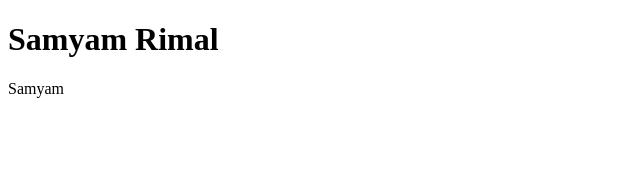
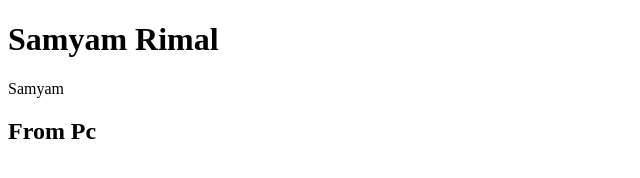
Before and after one commit to SamyamRimal/LEARN-MERN, a plain HTML site: page JavaScript/learnJavaScript.html in a window 1280 px wide. Shown: the whole page, without its empty margins (0-640 px from the left). Drawn offline with Linux system fonts and the light colour scheme.

Commit message:
Connecting Laptop and PC

```diff
--- a/JavaScript/learnJavaScript.html
+++ b/JavaScript/learnJavaScript.html
@@ -7,7 +7,7 @@
 </head>
 <body>
     <h1>Samyam Rimal</h1>
-
     <script src="./Learn.js"></script>
+    <h2>From Pc</h2>
 </body>
 </html>
```
